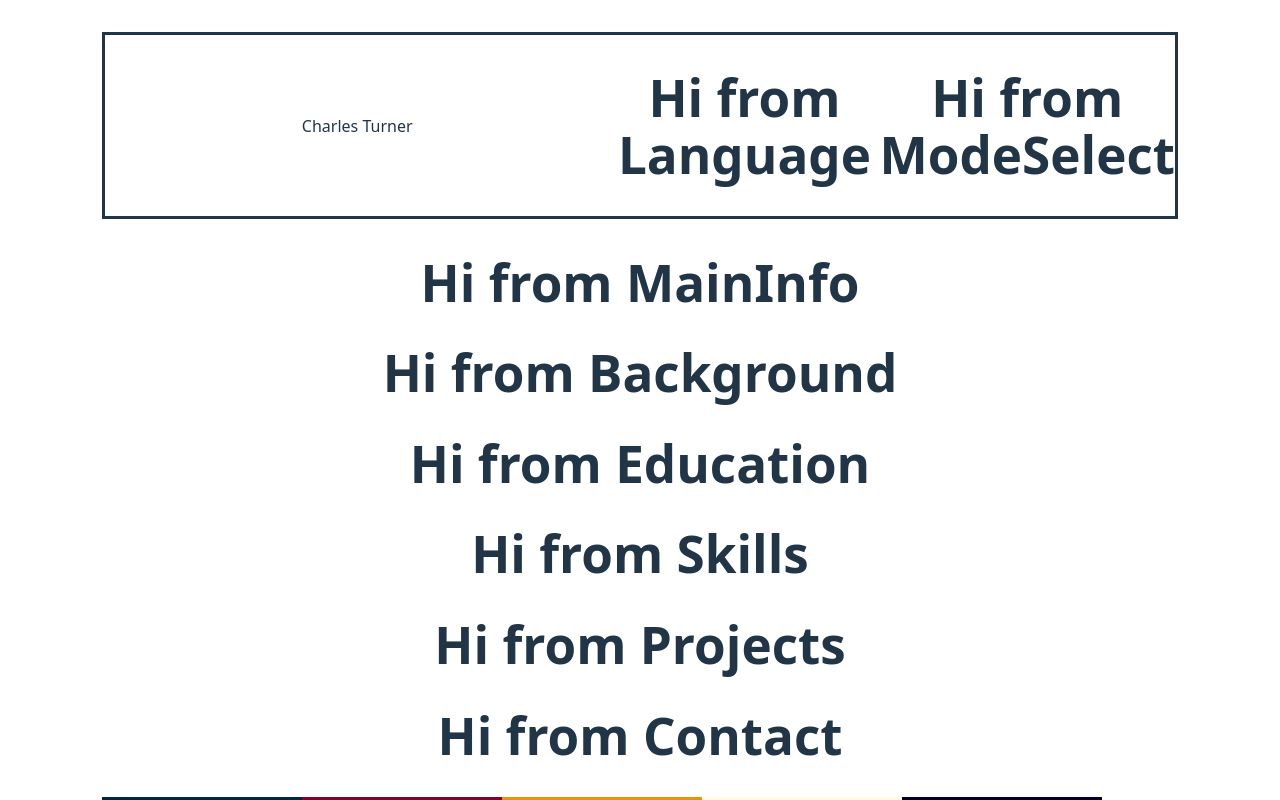
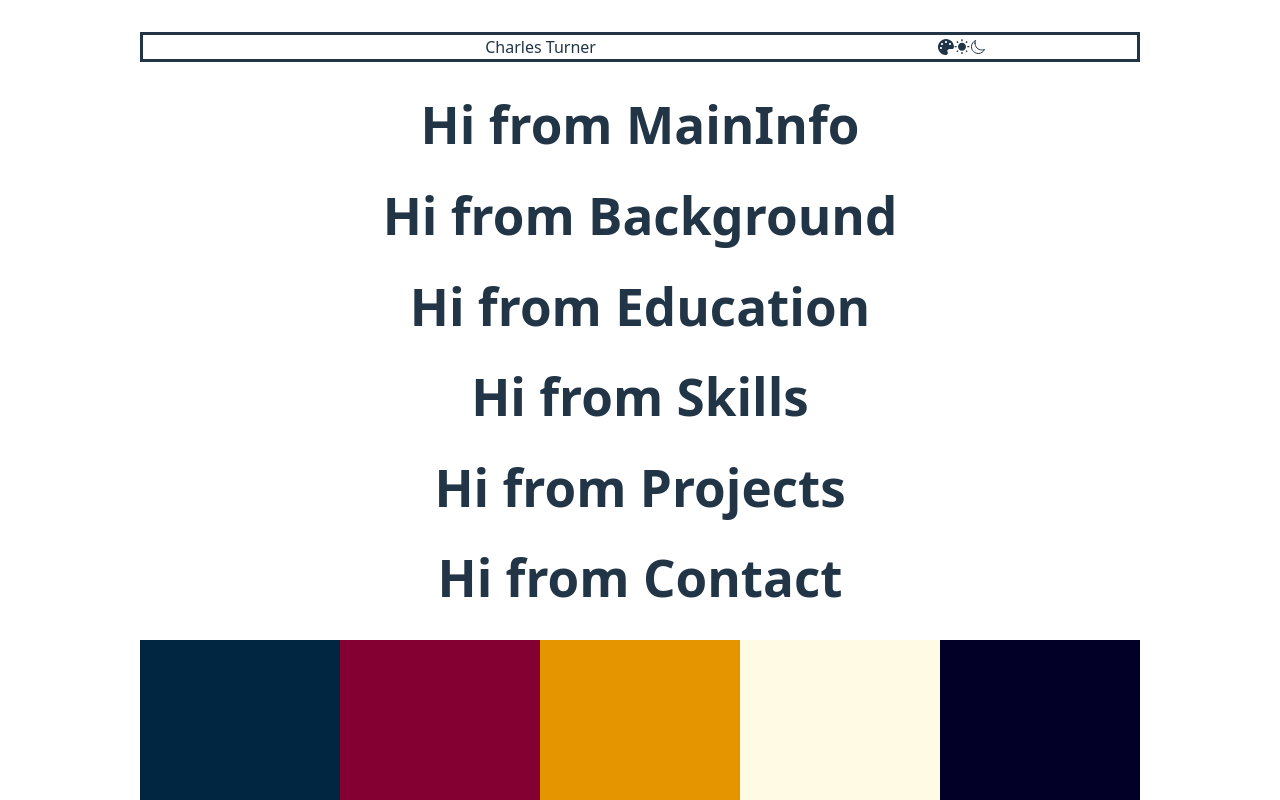
Before and after one commit to Ayrtonb1/portfolio, a React (Vite) app: page / in a window 1280 px wide. Shown: the top 800 px of the page. Built offline with nearby package versions, Linux system fonts and the light colour scheme.

Commit message:
Import icons for navbar selections

```diff
--- a/package.json
+++ b/package.json
@@ -16,6 +16,7 @@
   },
   "dependencies": {
     "react": "^19.1.0",
-    "react-dom": "^19.1.0"
+    "react-dom": "^19.1.0",
+    "react-icons": "^5.5.0"
   }
 }
--- a/src/components/background/TimelineEntry.tsx
+++ b/src/components/background/TimelineEntry.tsx
@@ -0,0 +1,5 @@
+function TimelineEntry(): React.JSX.Element {
+  return <h1>Hi from TimelineEntry</h1>;
+}
+
+export default TimelineEntry;
--- /dev/null
+++ b/src/components/navbar/ColourSelector.tsx
@@ -0,0 +1,7 @@
+import { FaPalette } from "react-icons/fa";
+
+function ColourSelector(): React.JSX.Element {
+  return <FaPalette />;
+}
+
+export default ColourSelector;
--- /dev/null
+++ b/src/components/navbar/DarkModeToggle.tsx
@@ -0,0 +1,13 @@
+import { MdWbSunny } from "react-icons/md";
+import { IoMoonOutline } from "react-icons/io5";
+
+function DarkModeToggle(): React.JSX.Element {
+  return (
+    <>
+      <MdWbSunny />
+      <IoMoonOutline />
+    </>
+  );
+}
+
+export default DarkModeToggle;
--- a/src/components/navbar/Language.tsx
+++ /dev/null
@@ -1,5 +0,0 @@
-function Language(): React.JSX.Element {
-  return <h1>Hi from Language</h1>;
-}
-
-export default Language;
--- a/src/components/navbar/ModeSelect.tsx
+++ /dev/null
@@ -1,5 +0,0 @@
-function ModeSelect(): React.JSX.Element {
-  return <h1>Hi from ModeSelect</h1>;
-}
-
-export default ModeSelect;
--- a/src/components/navbar/Navbar.tsx
+++ b/src/components/navbar/Navbar.tsx
@@ -1,12 +1,12 @@
-import Language from "./Language";
-import ModeSelect from "./ModeSelect";
+import ColourSelector from "./ColourSelector";
+import DarkModeToggle from "./DarkModeToggle";
 
 function Navbar(): React.JSX.Element {
   return (
     <div className="navbar">
       <div className="navbar-name">Charles Turner</div>
-      <Language />
-      <ModeSelect />
+      <ColourSelector />
+      <DarkModeToggle />
     </div>
   );
 }
```
Also changed, not shown: 1 other file (tests, documents, lock files or other folders).
